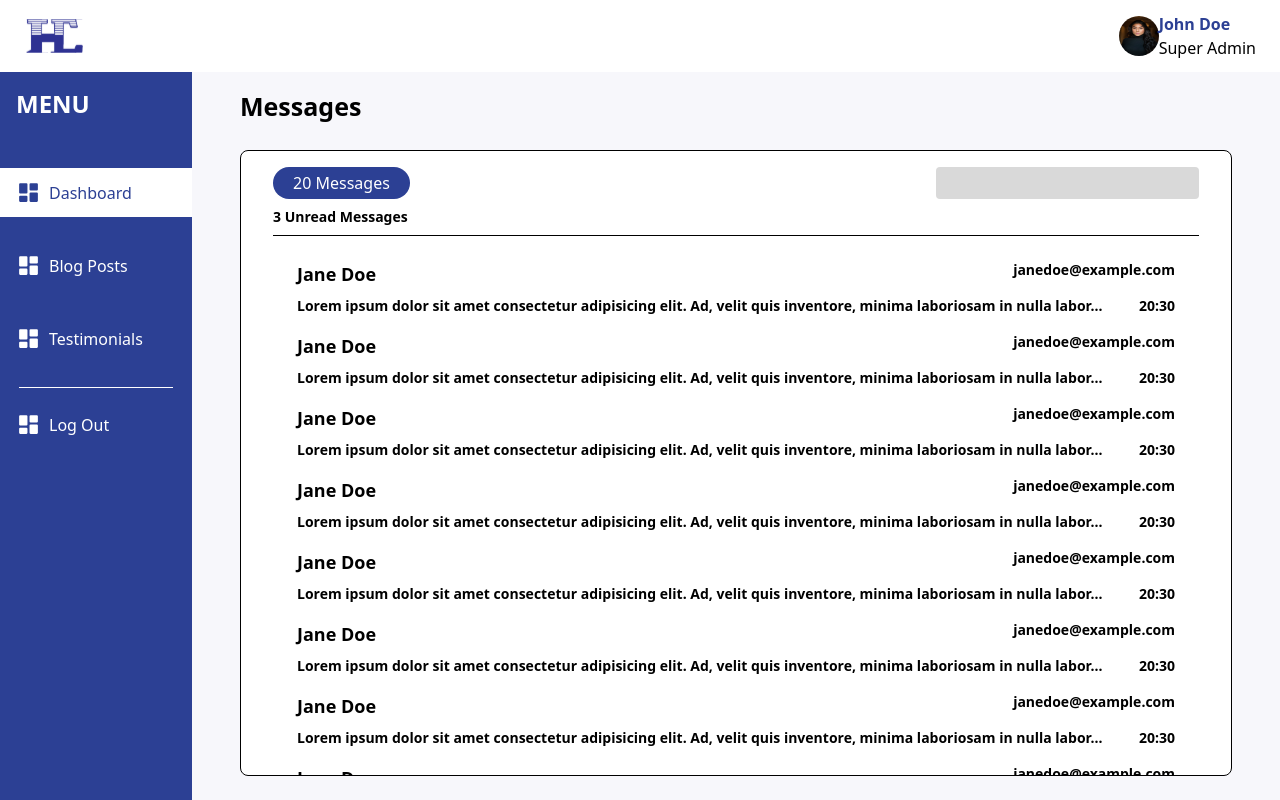
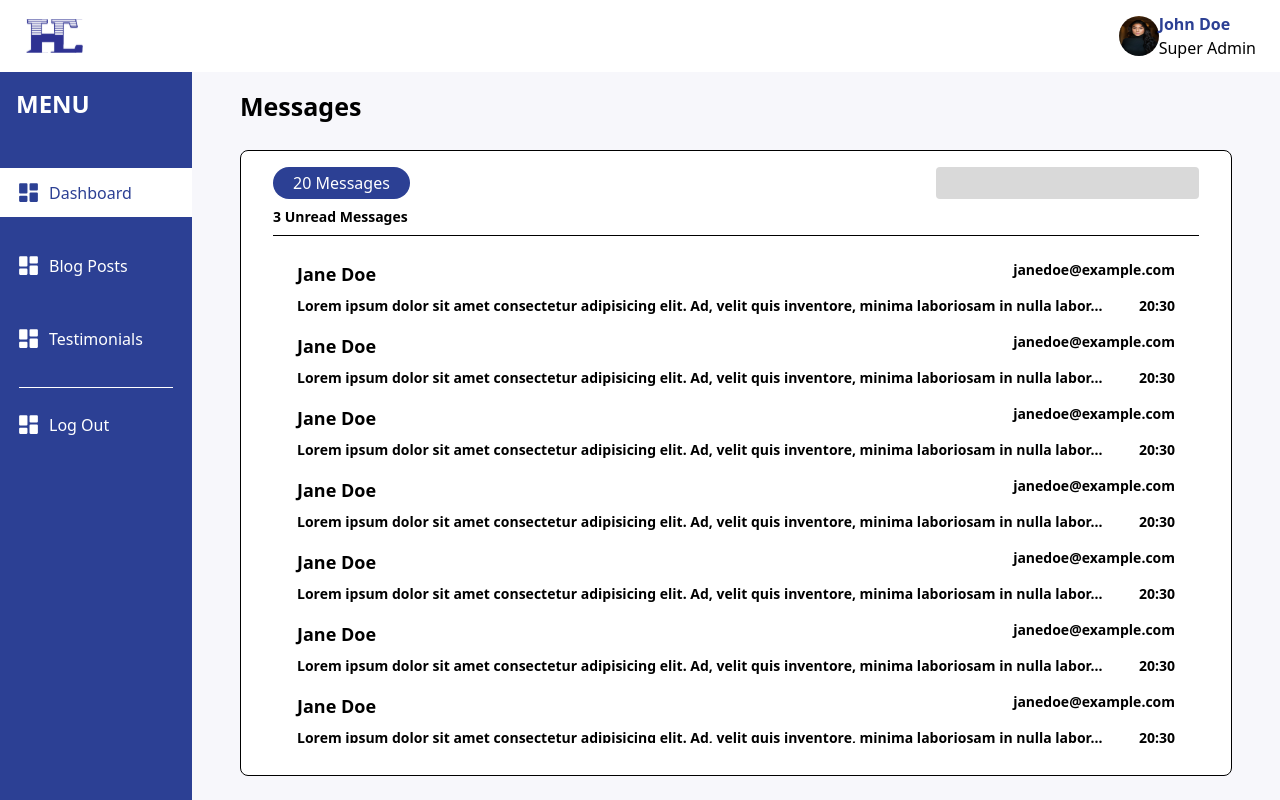
Before and after one commit to joshytheprogrammer/ochexagon_admin, a Next.js app: page /dashboard in a window 1280 px wide. Built offline with nearby package versions, Linux system fonts and the light colour scheme.

Commit message:
Fixed scrolling issue

```diff
--- a/components/adminPanel/dashboard/Messages.jsx
+++ b/components/adminPanel/dashboard/Messages.jsx
@@ -17,7 +17,7 @@ const Messages = () => {
   }
 
   return (
-    <div className="flex flex-col">
+    <div className="h-full overflow-hidden flex flex-col">
       <div className="flex flex-row justify-between">
         <span className="bg-primary-color text-white w-fit rounded-full px-5 py-1">20 Messages</span>
         <input type="text" className="bg-gray w-100px rounded-[4px] px-4 py-1" />
```
